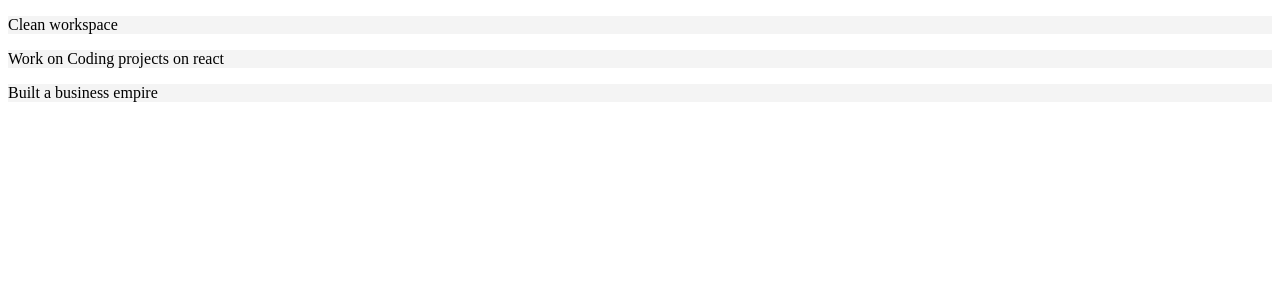
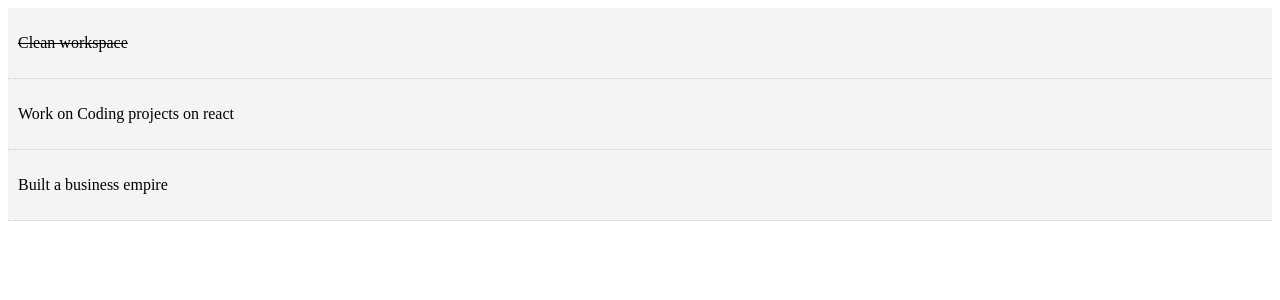
Before and after one commit to henry88lay/todo-list-reactjs, a React (Create React App) app: page / in a window 1280 px wide. Shown: the top 300 px of the page. Built offline with nearby package versions, Linux system fonts and the light colour scheme.

Commit message:
testing the styling f

```diff
--- a/src/App.js
+++ b/src/App.js
@@ -7,7 +7,7 @@
       {
         id: 1,
         title: 'Clean workspace',
-        completed: false
+        completed: true
       },
       {
         id: 2,
--- a/src/components/TodoItem.js
+++ b/src/components/TodoItem.js
@@ -2,9 +2,18 @@
 import PropTypes from "prop-types";
 
 export class TodoItem extends Component {
+    getStyle = () => {
+        return {
+            background: '#f4f4f4',
+            padding: '10px',
+            borderBottom: '1px #ccc dotted',
+            textDecoration: this.props.todo.completed ?
+            'line-through' : 'none'
+        }
+    }
     render() {
         return (
-            <div style={itemStyle}>
+            <div style={this.getStyle()}>
                 <p>{ this.props.todo.title }</p>
             </div>
         )
@@ -16,8 +25,5 @@
     todo: PropTypes.object.isRequired
 }
 
-const itemStyle = {
-    backgroundColor: '#f4f4f4'
-}
 
 export default TodoItem
```
